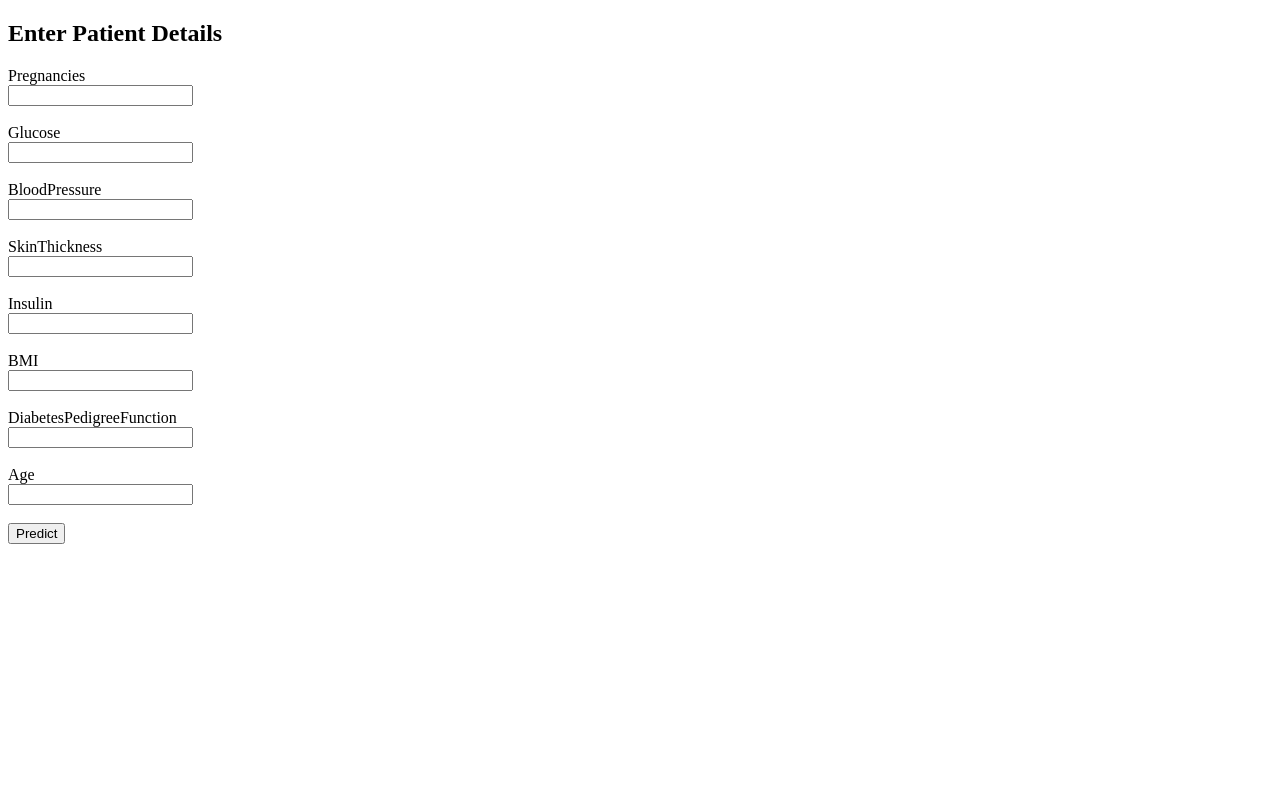
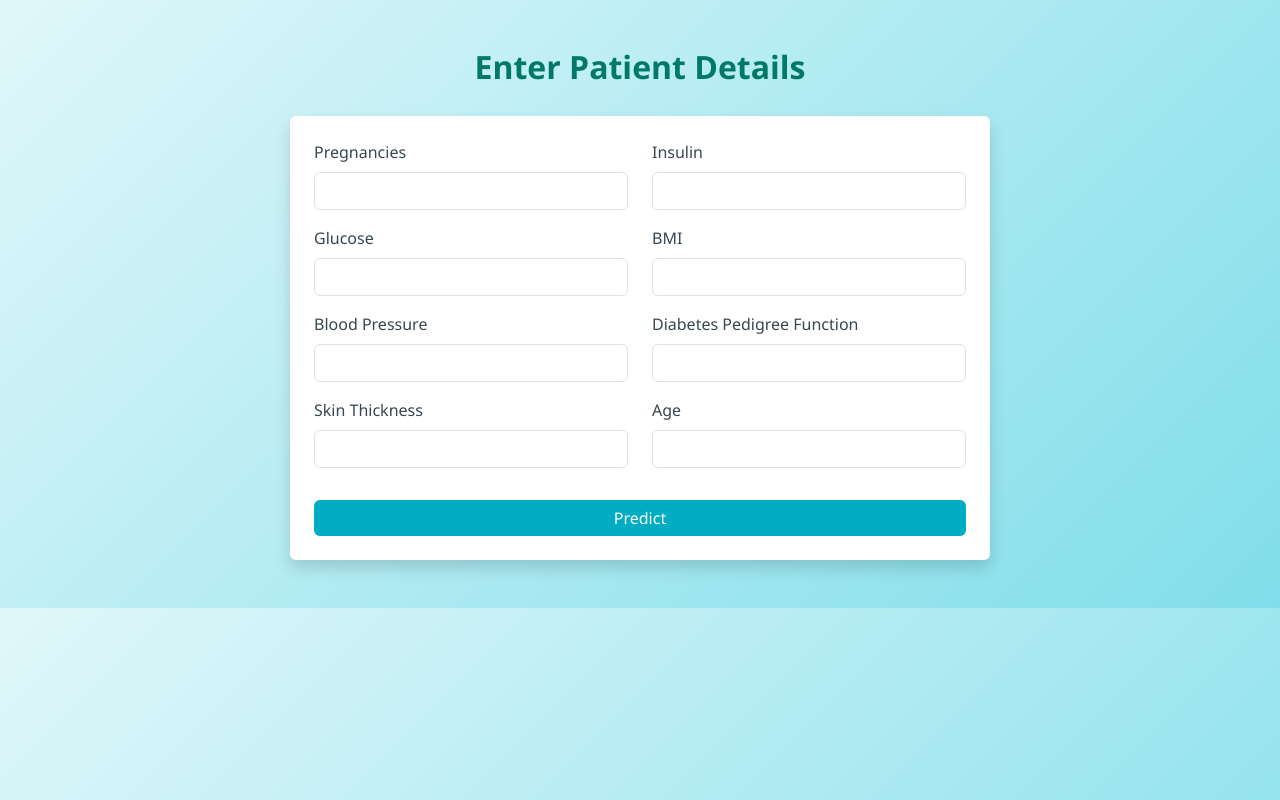
Before and after one commit to meganpieters/AIDjango, a Flask app: page / in a window 1280 px wide. Run offline with Flask 3, Linux system fonts and the light colour scheme; parts of the project's set-up code (start-up, migrations or seed data) failed here and were passed over.

Commit message:
Front end update!

```diff
--- a/templates/index.html
+++ b/templates/index.html
@@ -3,21 +3,135 @@
 
 <head>
     <title>Diabetes Prediction</title>
+    <link href="https://cdn.jsdelivr.net/npm/bootstrap@5.3.0/dist/css/bootstrap.min.css" rel="stylesheet">
+    <style>
+        body {
+            background: linear-gradient(135deg, #e0f7fa, #80deea);
+            font-family: 'Segoe UI', Tahoma, Geneva, Verdana, sans-serif;
+        }
+
+        h2 {
+            font-weight: 600;
+            color: #00796b;
+            margin-bottom: 30px;
+        }
+
+        .form-container {
+            animation: fadeIn 1s ease-in-out;
+            background: white;
+            border-radius: 15px;
+            box-shadow: 0 10px 30px rgba(0, 0, 0, 0.1);
+        }
+
+        .form-label {
+            font-weight: 500;
+            color: #37474f;
+        }
+
+        .form-control:focus {
+            border-color: #00acc1;
+            box-shadow: 0 0 0 0.2rem rgba(0, 172, 193, 0.25);
+            transition: all 0.2s ease-in-out;
+        }
+
+        .btn-primary {
+            background-color: #00acc1;
+            border: none;
+            transition: background-color 0.3s ease-in-out, transform 0.2s ease-in-out;
+        }
+
+        .btn-primary:hover {
+            background-color: #00838f;
+            transform: translateY(-2px);
+        }
+
+        @keyframes fadeIn {
+            0% {
+                opacity: 0;
+                transform: translateY(20px);
+            }
+
+            100% {
+                opacity: 1;
+                transform: translateY(0);
+            }
+        }
+    </style>
 </head>
 
-<body>
-    <h2>Enter Patient Details</h2>
-    <form method="post" action="/predict">
-        {% for field in ['Pregnancies', 'Glucose', 'BloodPressure', 'SkinThickness', 'Insulin', 'BMI',
-        'DiabetesPedigreeFunction', 'Age'] %}
-        <label>{{ field }}</label><br>
-        <input type="number" step="any" name="{{ field }}" required><br><br>
-        {% endfor %}
-        <button type="submit">Predict</button>
-    </form>
-    {% if prediction %}
-    <h3>Result: {{ prediction }}</h3>
-    {% endif %}
+<body class="bg-light text-center py-5">
+    <div class="container">
+        <h2>Enter Patient Details</h2>
+        <form id="diabetes-form" method="post" action="/predict" class="mx-auto p-4 bg-white rounded shadow needs-validation"
+              style="max-width: 700px;" novalidate>
+            <div class="row">
+                <div class="col-md-6">
+                    <div class="mb-3 text-start">
+                        <label class="form-label">Pregnancies</label>
+                        <input type="number" name="pregnancies" class="form-control" min="0" max="20" step="1" required>
+                        <div class="invalid-feedback">Please enter a valid number of pregnancies (0–20).</div>
+                    </div>
+                    <div class="mb-3 text-start">
+                        <label class="form-label">Glucose</label>
+                        <input type="number" name="glucose" class="form-control" min="0" max="300" step="1" required>
+                        <div class="invalid-feedback">Please enter a glucose value between 0–300.</div>
+                    </div>
+                    <div class="mb-3 text-start">
+                        <label class="form-label">Blood Pressure</label>
+                        <input type="number" name="blood_pressure" class="form-control" min="0" max="200" step="1" required>
+                        <div class="invalid-feedback">Please enter a valid blood pressure (0–200).</div>
+                    </div>
+                    <div class="mb-3 text-start">
+                        <label class="form-label">Skin Thickness</label>
+                        <input type="number" name="skin_thickness" class="form-control" min="0" max="100" step="1" required>
+                        <div class="invalid-feedback">Skin thickness must be between 0–100 mm.</div>
+                    </div>
+                </div>
+                <div class="col-md-6">
+                    <div class="mb-3 text-start">
+                        <label class="form-label">Insulin</label>
+                        <input type="number" name="insulin" class="form-control" min="0" max="1000" step="1" required>
+                        <div class="invalid-feedback">Please enter a valid insulin value (0–1000).</div>
+                    </div>
+                    <div class="mb-3 text-start">
+                        <label class="form-label">BMI</label>
+                        <input type="number" name="bmi" class="form-control" min="10" max="80" step="0.1" required>
+                        <div class="invalid-feedback">BMI must be between 10–80 kg/m².</div>
+                    </div>
+                    <div class="mb-3 text-start">
+                        <label class="form-label">Diabetes Pedigree Function</label>
+                        <input type="number" name="diabetes_pedigree_function" class="form-control" min="0" max="2.5" step="0.01" required>
+                        <div class="invalid-feedback">Value must be between 0.0–2.5.</div>
+                    </div>
+                    <div class="mb-3 text-start">
+                        <label class="form-label">Age</label>
+                        <input type="number" name="age" class="form-control" min="1" max="120" step="1" required>
+                        <div class="invalid-feedback">Age must be between 1–120 years.</div>
+                    </div>
+                </div>
+            </div>
+
+            <button type="submit" class="btn btn-primary w-100 mt-3">Predict</button>
+        </form>
+
+        {% if prediction %}
+        <h3 class="mt-4 text-success fw-bold">Result: {{ prediction }}</h3>
+        {% endif %}
+    </div>
+
+    <script>
+        // Bootstrap 5 custom validation
+        (function () {
+            const form = document.getElementById('diabetes-form');
+            form.addEventListener('submit', function (event) {
+                if (!form.checkValidity()) {
+                    event.preventDefault();
+                    event.stopPropagation();
+                }
+                form.classList.add('was-validated');
+            }, false);
+        })();
+    </script>
 </body>
 
 </html>
```
Also changed, not shown: 1 other file.
